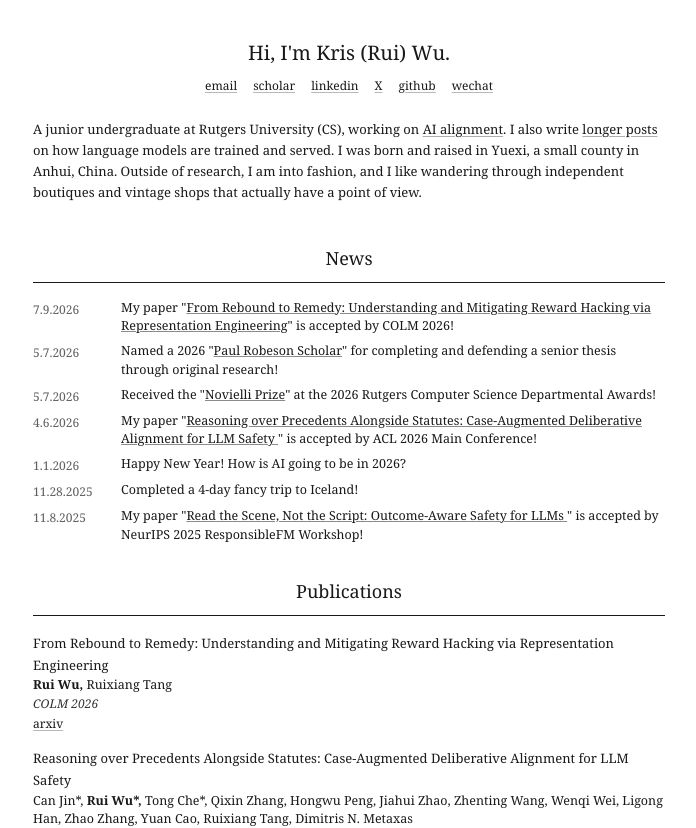
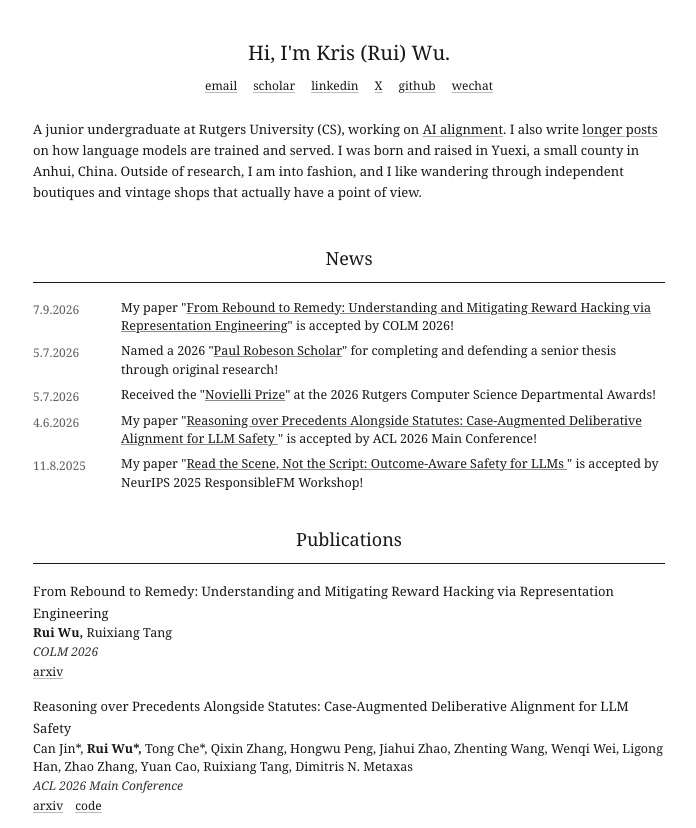
Before and after one commit to RuiWu1123/RuiWu1123.github.io, a React (Vite) app: page /#/ in a window 1280 px wide. Shown: the top 828 px of the page, without its empty margins (291-987 px from the left). Built offline with nearby package versions, Linux system fonts and the light colour scheme; a web font is replaced by a local one.

Commit message:
Drop two non-research news items

```diff
--- a/constants.ts
+++ b/constants.ts
@@ -128,14 +128,6 @@ export const NEWS_ITEMS: NewsItem[] = [
     date: "4.6.2026",
     content: "My paper \"Reasoning over Precedents Alongside Statutes: Case-Augmented Deliberative Alignment for LLM Safety \" is accepted by ACL 2026 Main Conference!",
     link: "https://arxiv.org/abs/2601.08000"
-  },
-  {
-    date: "1.1.2026",
-    content: "Happy New Year! How is AI going to be in 2026?",
-  },
-  {
-    date: "11.28.2025",
-    content: "Completed a 4-day fancy trip to Iceland!",
   },
   {
     date: "11.8.2025",
```
